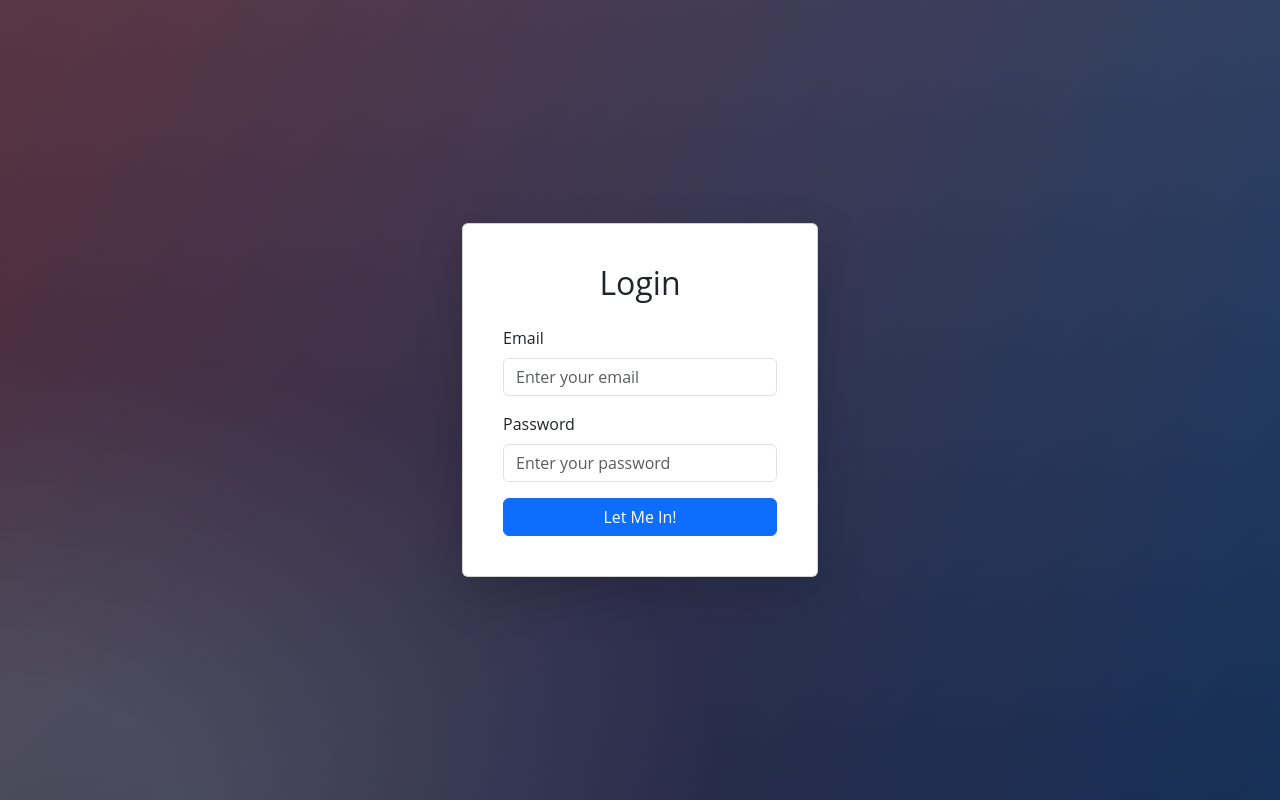
After one commit to sayojeremy/BigDeal, a Flask app: page /login in a window 1280 px wide. The commit adds this page. Run offline with Flask 3, Linux system fonts and the light colour scheme; some libraries are stand-ins or nearby versions.

Commit message:
Updated the login logic

```diff
--- /dev/null
+++ b/form.py
@@ -0,0 +1,19 @@
+from flask_wtf import FlaskForm
+from wtforms import StringField, SubmitField, PasswordField
+from wtforms.validators import DataRequired, URL
+from flask_ckeditor import CKEditorField
+
+
+# Create a form to register new users
+class RegisterForm(FlaskForm):
+    email = StringField("Email", validators=[DataRequired()])
+    password = PasswordField("Password", validators=[DataRequired()])
+    name = StringField("Name", validators=[DataRequired()])
+    submit = SubmitField("Sign Me Up!")
+
+
+# Create a form to login existing users
+class LoginForm(FlaskForm):
+    email = StringField("Email", validators=[DataRequired()])
+    password = PasswordField("Password", validators=[DataRequired()])
+    submit = SubmitField("Let Me In!")
--- a/main.py
+++ b/main.py
@@ -1,12 +1,118 @@
-from flask import Flask, render_template
+from flask import Flask, render_template,redirect, url_for, request,flash
+from flask_ckeditor import CKEditor
+from flask_login import UserMixin, login_user, LoginManager, current_user, logout_user, login_required
+from flask_sqlalchemy import SQLAlchemy
+from sqlalchemy.orm import relationship, DeclarativeBase, Mapped, mapped_column
+from sqlalchemy import Integer, String, Text
+from functools import wraps
+from werkzeug.security import generate_password_hash, check_password_hash
+from form import  RegisterForm, LoginForm
+import os
+import hashlib
+from dotenv import load_dotenv
 
+# initialization of the flask app
 app= Flask(__name__)
+load_dotenv()
+app.config['SECRET_KEY'] = os.getenv("FLASK_KEY")
+ckeditor = CKEditor(app)
+
+# Configure Flask-Login
+login_manager = LoginManager()
+login_manager.init_app(app)
+
+@login_manager.user_loader
+def load_user(user_id):
+    return db.get_or_404(User, user_id)
+
+# CREATE DATABASE
+class Base(DeclarativeBase):
+    pass
+app.config['SQLALCHEMY_DATABASE_URI'] = os.getenv('DATABASE_URL', 'sqlite:///passwords.db')
+db = SQLAlchemy(model_class=Base)
+db.init_app(app)
+
+# Create a User table for all  registered users
+class User(UserMixin, db.Model):
+    __tablename__ = "users"
+    id: Mapped[int] = mapped_column(Integer, primary_key=True)
+    email: Mapped[str] = mapped_column(String(100), unique=True)
+    password: Mapped[str] = mapped_column(String(100))
+    name: Mapped[str] = mapped_column(String(100))
+
+with app.app_context():
+    db.create_all()
+
+# Register new users into the User database
+@app.route('/register', methods=["GET", "POST"])
+def register():
+    form = RegisterForm()
+    if form.validate_on_submit():
+
+        # Check if user email is already present in the database.
+        result = db.session.execute(db.select(User).where(User.email == form.email.data))
+        user = result.scalar()
+        if user:
+            # User already exists
+            flash("You've already signed up with that email, log in instead!")
+            return redirect(url_for('login'))
+
+        hash_and_salted_password = generate_password_hash(
+            form.password.data,
+            method='pbkdf2:sha256',
+            salt_length=8
+        )
+        new_user = User(
+            email=form.email.data,
+            name=form.name.data,
+            password=hash_and_salted_password,
+        )
+        db.session.add(new_user)
+        db.session.commit()
+        # This line will authenticate the user with Flask-Login
+        login_user(new_user)
+        return redirect(url_for("welcome"))
+    return render_template("register.html", form=form, current_user=current_user)
+
+@app.route('/login', methods=["GET", "POST"])
+def login():
+    form = LoginForm()
+    if form.validate_on_submit():
+        password = form.password.data
+        result = db.session.execute(db.select(User).where(User.email == form.email.data))
+        # Note, email in db is unique so will only have one result.
+        user = result.scalar()
+        # Email doesn't exist
+        if not user:
+            flash("That email does not exist, please try again.")
+            return redirect(url_for('login'))
+        # Password incorrect
+        elif not check_password_hash(user.password, password):
+            flash('Password incorrect, please try again.')
+            return redirect(url_for('login'))
+        else:
+            login_user(user)
+            return redirect(url_for('welcome'))
+
+    return render_template("login.html", form=form, current_user=current_user)
+
+@app.route('/logout')
+@login_required
+def logout():
+    logout_user()
+    return redirect(url_for('home'))
 
 @app.route("/")
 def home():
     return render_template("index.html")
 
 
+@app.route("/welcome")
+@login_required
+def welcome():
+    return render_template("welcome.html", current_user= current_user)
+
+
 
 if __name__ == "__main__":
     app.run(debug= True)
--- a/static/css/styles.css
+++ b/static/css/styles.css
@@ -20,3 +20,15 @@
     border-width: 2px !important;
 
 }
+.login {
+	width: 100%;
+	height:100%;
+	font-family: 'Open Sans', sans-serif;
+	background: #092756;
+	background: -moz-radial-gradient(0% 100%, ellipse cover, rgba(104,128,138,.4) 10%,rgba(138,114,76,0) 40%),-moz-linear-gradient(top,  rgba(57,173,219,.25) 0%, rgba(42,60,87,.4) 100%), -moz-linear-gradient(-45deg,  #670d10 0%, #092756 100%);
+	background: -webkit-radial-gradient(0% 100%, ellipse cover, rgba(104,128,138,.4) 10%,rgba(138,114,76,0) 40%), -webkit-linear-gradient(top,  rgba(57,173,219,.25) 0%,rgba(42,60,87,.4) 100%), -webkit-linear-gradient(-45deg,  #670d10 0%,#092756 100%);
+	background: -o-radial-gradient(0% 100%, ellipse cover, rgba(104,128,138,.4) 10%,rgba(138,114,76,0) 40%), -o-linear-gradient(top,  rgba(57,173,219,.25) 0%,rgba(42,60,87,.4) 100%), -o-linear-gradient(-45deg,  #670d10 0%,#092756 100%);
+	background: -ms-radial-gradient(0% 100%, ellipse cover, rgba(104,128,138,.4) 10%,rgba(138,114,76,0) 40%), -ms-linear-gradient(top,  rgba(57,173,219,.25) 0%,rgba(42,60,87,.4) 100%), -ms-linear-gradient(-45deg,  #670d10 0%,#092756 100%);
+	background: -webkit-radial-gradient(0% 100%, ellipse cover, rgba(104,128,138,.4) 10%,rgba(138,114,76,0) 40%), linear-gradient(to bottom,  rgba(57,173,219,.25) 0%,rgba(42,60,87,.4) 100%), linear-gradient(135deg,  #670d10 0%,#092756 100%);
+	filter: progid:DXImageTransform.Microsoft.gradient( startColorstr='#3E1D6D', endColorstr='#092756',GradientType=1 );
+}
--- a/templates/index.html
+++ b/templates/index.html
@@ -32,8 +32,8 @@
       </div>
 
       <div class=" hero-btn col-md-3 text-end">
-        <button type="button" class="btn btn-outline-primary me-2">Login</button>
-        <button type="button" class="btn btn-outline-primary me-2">Sign-up</button>
+          <a href="{{url_for('login')}}" class="btn btn-outline-primary me-2">Login</a>
+          <a href="{{url_for('register')}}" class="btn btn-outline-primary me-2">Register</a>
       </div>
     </header>
   </div>
@@ -46,7 +46,7 @@
     <div class="col-lg-6 mx-auto">
         <h2 class=" hero-txt lead mb-4">Do whatever you want with your money.</h2>
       <div class="d-grid gap-2 d-sm-flex justify-content-sm-center">
-        <button type="button" class="btn btn-primary btn-lg px-4 gap-3">Get Started</button>
+          <a href="{{url_for('login')}}" class="btn btn-primary btn-lg px-4 gap-3">Get Started</a>
       </div>
     </div>
   </div>
--- /dev/null
+++ b/templates/login.html
@@ -0,0 +1,59 @@
+<!DOCTYPE html>
+<html lang="en">
+<head>
+    <meta charset="UTF-8">
+    <title>Login Page</title>
+    <!-- Bootstrap CSS -->
+    <link href="https://cdn.jsdelivr.net/npm/bootstrap@5.3.2/dist/css/bootstrap.min.css" rel="stylesheet">
+    <script src="https://cdn.jsdelivr.net/npm/bootstrap@5.3.2/dist/js/bootstrap.bundle.min.js"></script>
+
+    <link rel="stylesheet" href="{{ url_for('static', filename='css/styles.css') }}">
+</head>
+
+<body class="login d-flex justify-content-center align-items-center vh-100">
+  <div class="container">
+    <div class="row justify-content-center">
+      <div class="col-md-6 col-lg-4">
+        <div class="card shadow-lg p-4">
+          <div class="card-body">
+            <h2 class="card-title text-center mb-4">Login</h2>
+
+            <!-- Flash messages -->
+            {% with messages = get_flashed_messages(with_categories=true) %}
+              {% if messages %}
+                <div class="flashes">
+                  {% for category, message in messages %}
+                    <div class="alert alert-{{ category }}">{{ message }}</div>
+                  {% endfor %}
+                </div>
+              {% endif %}
+            {% endwith %}
+
+            <!-- Login Form -->
+            <form method="POST" action="" class="needs-validation" novalidate>
+              {{ form.hidden_tag() }}
+
+              <!-- Email Field -->
+              <div class="form-group mb-3">
+                {{ form.email.label(class="form-label") }}
+                {{ form.email(class="form-control", placeholder="Enter your email") }}
+              </div>
+
+              <!-- Password Field -->
+              <div class="form-group mb-3">
+                {{ form.password.label(class="form-label") }}
+                {{ form.password(class="form-control",  placeholder="Enter your password", type="password") }}
+              </div>
+
+              <!-- Submit Button -->
+              <div class="form-group">
+                {{ form.submit(class="btn btn-primary w-100") }}
+              </div>
+            </form>
+          </div>
+        </div>
+      </div>
+    </div>
+  </div>
+</body>
+</html>
```
Also changed, not shown: templates/register.html (added, +64 -0 lines), templates/welcome.html (added, +15 -0 lines).
